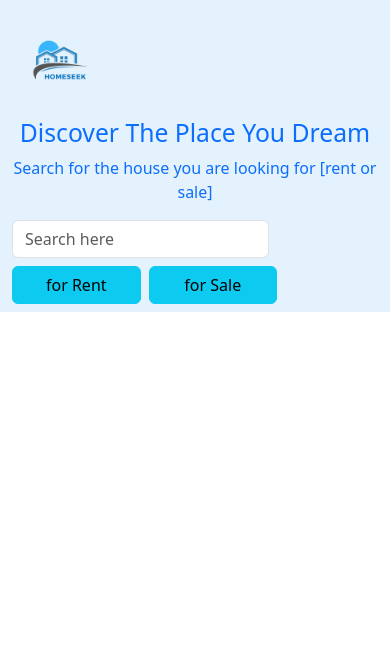
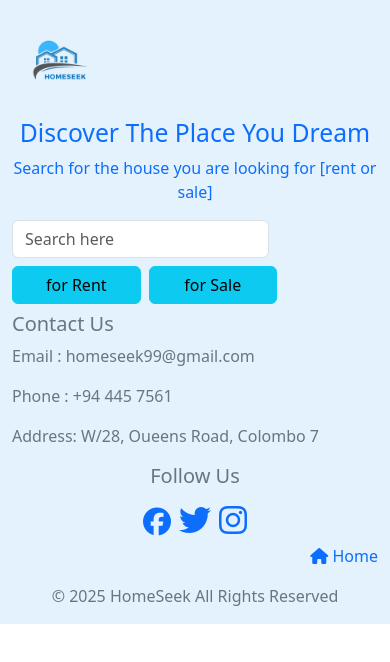
Before and after one commit to DilkiAttanayake/Home_Seek, a React (Create React App) app: page / in a window 390 px wide. Shown: the top 662 px of the page. Built offline with nearby package versions, Linux system fonts and the light colour scheme.

Commit message:
feat(footer): add footer component with contact and social media links - Implements a footer with contact information, social media icons, and a "Home" link for smooth scrolling. - Includes Font Awesome for icons. - Adds responsive layout using Bootstrap grid system.

```diff
--- a/package.json
+++ b/package.json
@@ -3,6 +3,7 @@
   "version": "0.1.0",
   "private": true,
   "dependencies": {
+    "@fortawesome/fontawesome-free": "^6.7.2",
     "@testing-library/react": "^13.4.0",
     "cra-template": "1.2.0",
     "react": "^18.0.0",
--- a/src/App.js
+++ b/src/App.js
@@ -1,14 +1,16 @@
 import React from 'react'; // import the React library to use JSX and React features
 import Nav from './Components/Nav'; // import the navigation bar component
+import Footer from './Components/Footer'; // import the footer component
 
 // the main app component of the React application
 function App() {
   return (
+    <div className="App">
+      {/* Render the navigation bar */}
+      <Nav />
 
-    <div className="App">
-
-        {/* Render the navigation bar */}
-      <Nav />
+      {/* Render the footer */}
+      <Footer />
     </div>
   );
 }
@@ -16,5 +18,4 @@ function App() {
 // export the App component so it can be used in other parts of the application
 export default App;
 
-
-//This is the main component that renders the Nav component.
+// This is the main component that renders the Nav and Footer components.
--- /dev/null
+++ b/src/Components/Footer.js
@@ -0,0 +1,46 @@
+import React from 'react';
+import '@fortawesome/fontawesome-free/css/all.min.css'; // font awesome for icons
+
+const Footer = () => {
+    return (
+        <footer className="footer" style={{ backgroundColor: '#e3f2fd', textDecoration: 'none' }}>
+            <div className="container">
+                <div className="row">
+                    <div className="col-md-4 text-secondary">
+                        <h5>Contact Us</h5>
+                        <p>Email : homeseek99@gmail.com</p>
+                        <p>Phone : +94 445 7561</p>
+                        <p>Address: W/28, Oueens Road, Colombo 7</p>
+                    </div>
+
+                    <div className="col-md-4 text-center text-secondary">
+                        <h5>Follow Us</h5>
+                        <a href="https://facebook.com" className="me-2" style={{ fontSize: '28px', textDecoration: 'none' }}>
+                            <i className="fab fa-facebook"></i>
+                        </a>
+                        <a href="https://twitter.com" className="me-2" style={{ fontSize: '32px', textDecoration: 'none' }}>
+                            <i className="fab fa-twitter"></i>
+                        </a>
+                        <a href="https://instagram.com" style={{ fontSize: '32px', textDecoration: 'none' }}>
+                            <i className="fab fa-instagram"></i>
+                        </a>
+                    </div>
+
+                    <div className="col-md-4 text-primary text-end">
+                        <a href="#" onClick={() => window.scrollTo({ top: 0, behavior: 'smooth' })} style={{ textDecoration: 'none' }}>
+                            <i className="fas fa-home"></i> Home
+                        </a>
+                    </div>
+
+                </div>
+                <div className="row mt-3">
+                    <div className="col text-center text-secondary">
+                        <p>&copy; 2025 HomeSeek All Rights Reserved</p>
+                    </div>
+                </div>
+            </div>
+        </footer>
+    );
+};
+
+export default Footer;
```
Also changed, not shown: 1 other file (tests, documents, lock files or other folders).
